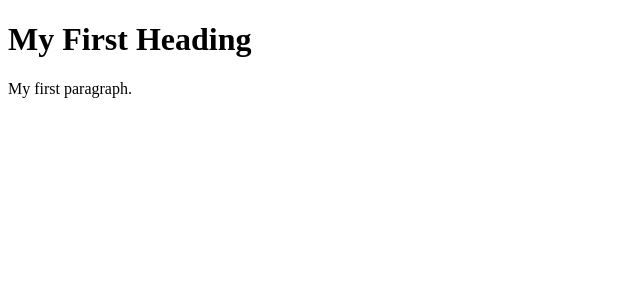
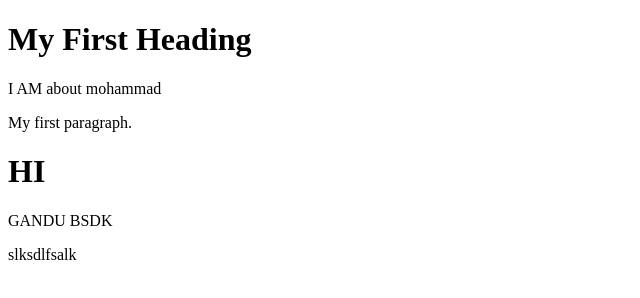
Before and after one commit to Abu018/CS, a plain HTML site: page index.html in a window 1280 px wide. Shown: the whole page, without its empty margins (0-640 px from the left). Drawn offline with Linux system fonts and the light colour scheme.

Commit message:
fourth command

```diff
--- a/index.html
+++ b/index.html
@@ -2,7 +2,10 @@
 <html>
   <body>
     <h1>My First Heading</h1>
-
+    <p>I AM about mohammad</p>
     <p>My first paragraph.</p>
+    <h1>HI</h1>
+    <p>GANDU BSDK</p>
+    slksdlfsalk
   </body>
 </html>
```
